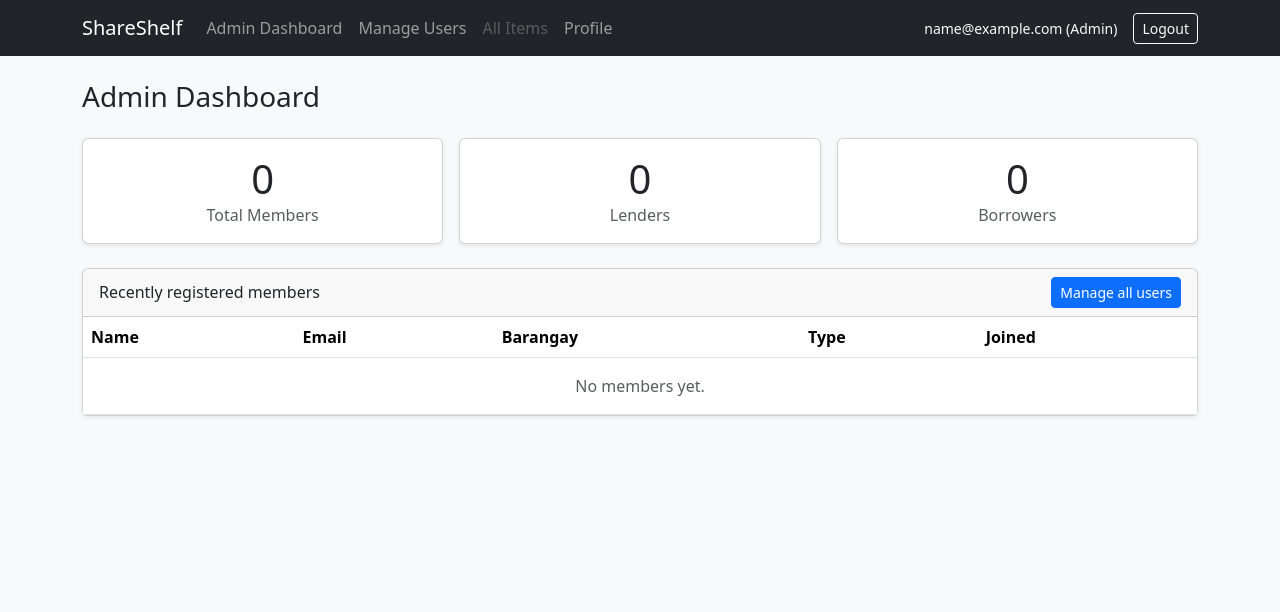
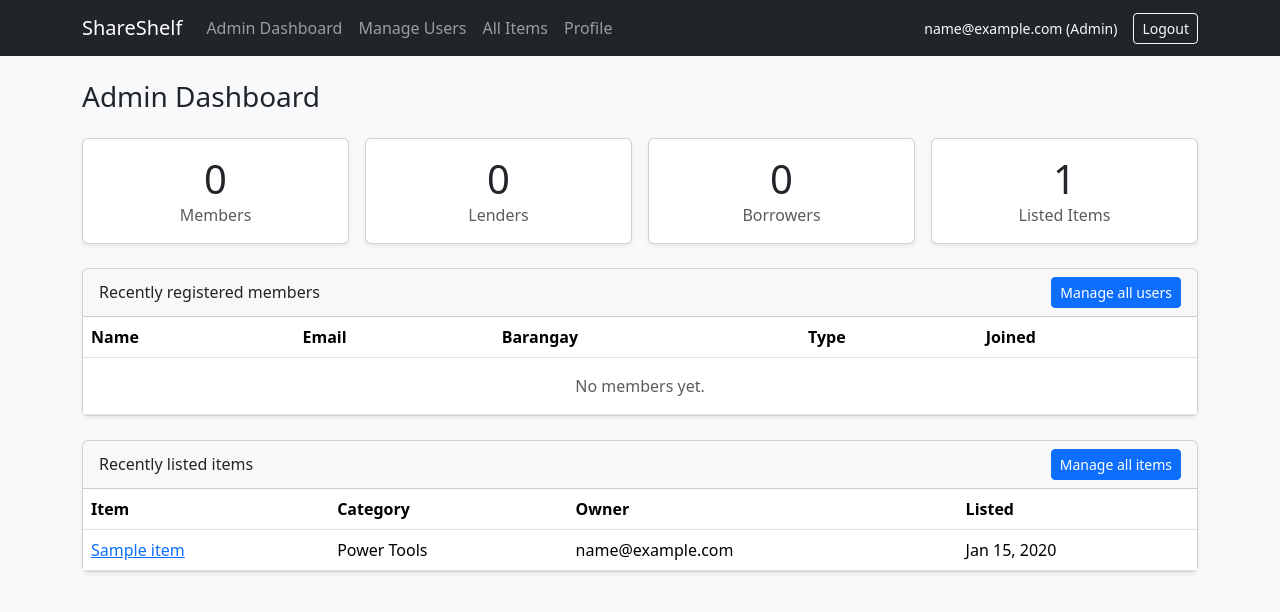
Before and after one commit to shawnly2004-ctrl/ShareShelf-Dakay-Shanly-G02, a Django app: page /dashboard/admin/ in a window 1280 px wide. Shown: the top 612 px of the page. Run offline with Django 5.2, Linux system fonts and the light colour scheme; a user stored in the database is signed in; tables that the repository leaves empty hold one stand-in row (values such as "Sample post").

Commit message:
Add browse items, admin items management, and dashboard integration

```diff
--- a/accounts/views.py
+++ b/accounts/views.py
@@ -12,6 +12,8 @@ from django.db.models import Q
 from django.shortcuts import get_object_or_404
 
 from .forms import RegisterForm, LoginForm
+from django.utils import timezone
+from items.models import Item
 
 
 def register_view(request):
@@ -71,14 +73,26 @@ def admin_dashboard_view(request):
         'total_users': members.count(),
         'lenders': members.filter(user_type__in=['lender', 'both']).count(),
         'borrowers': members.filter(user_type__in=['borrower', 'both']).count(),
+        'total_items': Item.objects.count(),
         'recent_users': members.order_by('-date_joined')[:5],
+        'recent_items': Item.objects.select_related('owner')[:5],
     }
     return render(request, 'accounts/admin_dashboard.html', context)
 
 
 @role_required('member')
 def member_dashboard_view(request):
-    return render(request, 'accounts/member_dashboard.html')
+    today = timezone.localdate()
+    my_items = Item.objects.filter(owner=request.user)
+    nearby = (Item.objects
+              .filter(is_available=True, available_until__gte=today)
+              .exclude(owner=request.user)
+              .select_related('owner')[:6])
+    return render(request, 'accounts/member_dashboard.html', {
+        'my_items_count': my_items.count(),
+        'my_active_count': my_items.filter(is_available=True).count(),
+        'nearby_items': nearby,
+    })
 
 @login_required
 def profile_view(request):
--- a/items/urls.py
+++ b/items/urls.py
@@ -8,4 +8,7 @@ urlpatterns = [
     path('items/<int:pk>/edit/', views.item_edit_view, name='item_edit'),
     path('items/<int:pk>/toggle/', views.item_toggle_view, name='item_toggle'),
     path('items/<int:pk>/delete/', views.item_delete_view, name='item_delete'),
+    path('items/browse/', views.browse_items_view, name='browse_items'),
+    path('items/admin/', views.admin_items_view, name='admin_items'),
+    path('items/admin/<int:pk>/delete/', views.admin_item_delete_view, name='admin_item_delete'),
 ]
--- a/templates/accounts/admin_dashboard.html
+++ b/templates/accounts/admin_dashboard.html
@@ -5,21 +5,14 @@
 <h3 class="mb-4">Admin Dashboard</h3>
 
 <div class="row g-3 mb-4">
-  <div class="col-md-4">
-    <div class="card shadow-sm text-center"><div class="card-body">
-      <div class="display-6">{{ total_users }}</div><div class="text-muted">Total Members</div>
-    </div></div>
-  </div>
-  <div class="col-md-4">
-    <div class="card shadow-sm text-center"><div class="card-body">
-      <div class="display-6">{{ lenders }}</div><div class="text-muted">Lenders</div>
-    </div></div>
-  </div>
-  <div class="col-md-4">
-    <div class="card shadow-sm text-center"><div class="card-body">
-      <div class="display-6">{{ borrowers }}</div><div class="text-muted">Borrowers</div>
-    </div></div>
-  </div>
+  <div class="col-md-3"><div class="card shadow-sm text-center"><div class="card-body">
+    <div class="display-6">{{ total_users }}</div><div class="text-muted">Members</div></div></div></div>
+  <div class="col-md-3"><div class="card shadow-sm text-center"><div class="card-body">
+    <div class="display-6">{{ lenders }}</div><div class="text-muted">Lenders</div></div></div></div>
+  <div class="col-md-3"><div class="card shadow-sm text-center"><div class="card-body">
+    <div class="display-6">{{ borrowers }}</div><div class="text-muted">Borrowers</div></div></div></div>
+  <div class="col-md-3"><div class="card shadow-sm text-center"><div class="card-body">
+    <div class="display-6">{{ total_items }}</div><div class="text-muted">Listed Items</div></div></div></div>
 </div>
 
 <div class="card shadow-sm">
@@ -46,4 +39,30 @@
     </table>
   </div>
 </div>
+
+
+
+<div class="card shadow-sm mt-4">
+  <div class="card-header d-flex justify-content-between align-items-center">
+    <span>Recently listed items</span>
+    <a href="{% url 'admin_items' %}" class="btn btn-sm btn-primary">Manage all items</a>
+  </div>
+  <div class="table-responsive">
+    <table class="table mb-0">
+      <thead><tr><th>Item</th><th>Category</th><th>Owner</th><th>Listed</th></tr></thead>
+      <tbody>
+        {% for item in recent_items %}
+        <tr>
+          <td><a href="{% url 'item_detail' item.pk %}">{{ item.name }}</a></td>
+          <td>{{ item.get_category_display }}</td>
+          <td>{{ item.owner.email }}</td>
+          <td>{{ item.created_at|date:"M d, Y" }}</td>
+        </tr>
+        {% empty %}
+        <tr><td colspan="4" class="text-center text-muted py-3">No items yet.</td></tr>
+        {% endfor %}
+      </tbody>
+    </table>
+  </div>
+</div>
 {% endblock %}
--- a/templates/base.html
+++ b/templates/base.html
@@ -20,10 +20,10 @@
       {% if user.role == 'admin' %}
          <li class="nav-item"><a class="nav-link" href="{% url 'admin_dashboard' %}">Admin Dashboard</a></li>
         <li class="nav-item"><a class="nav-link" href="{% url 'manage_users' %}">Manage Users</a></li>
-        <li class="nav-item"><a class="nav-link disabled" href="#">All Items</a></li>
+        <li class="nav-item"><a class="nav-link" href="{% url 'admin_items' %}">All Items</a></li>
       {% else %}
         <li class="nav-item"><a class="nav-link" href="{% url 'member_dashboard' %}">My Dashboard</a></li>
-        <li class="nav-item"><a class="nav-link disabled" href="#">Browse Items</a></li>
+        <li class="nav-item"><a class="nav-link" href="{% url 'browse_items' %}">Browse Items</a></li>
         <li class="nav-item"><a class="nav-link" href="{% url 'my_items' %}">My Items</a></li>
       {% endif %}
         <li class="nav-item"><a class="nav-link" href="{% url 'profile' %}">Profile</a></li>
```
Also changed, not shown: items/views.py (+57 -0 lines), templates/accounts/member_dashboard.html (+27 -3 lines), templates/items/admin_items.html (added, +62 -0 lines), templates/items/browse_items.html (added, +60 -0 lines), templates/items/item_detail.html (+5 -3 lines).
